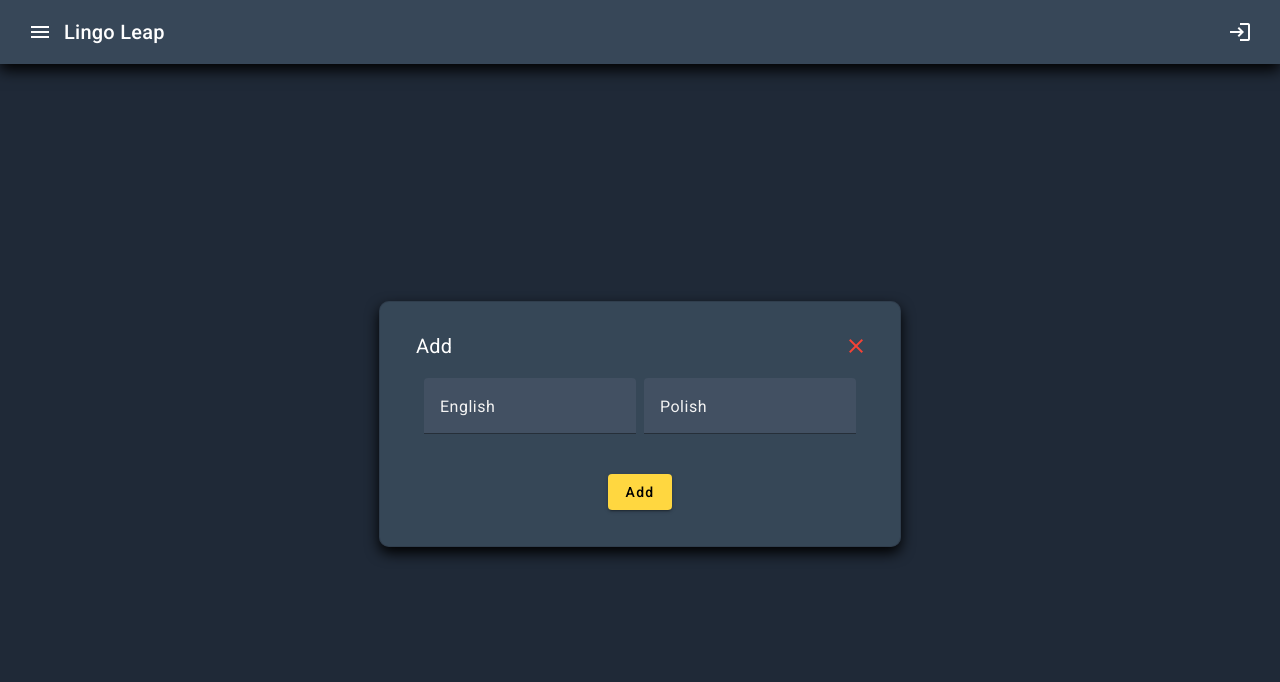
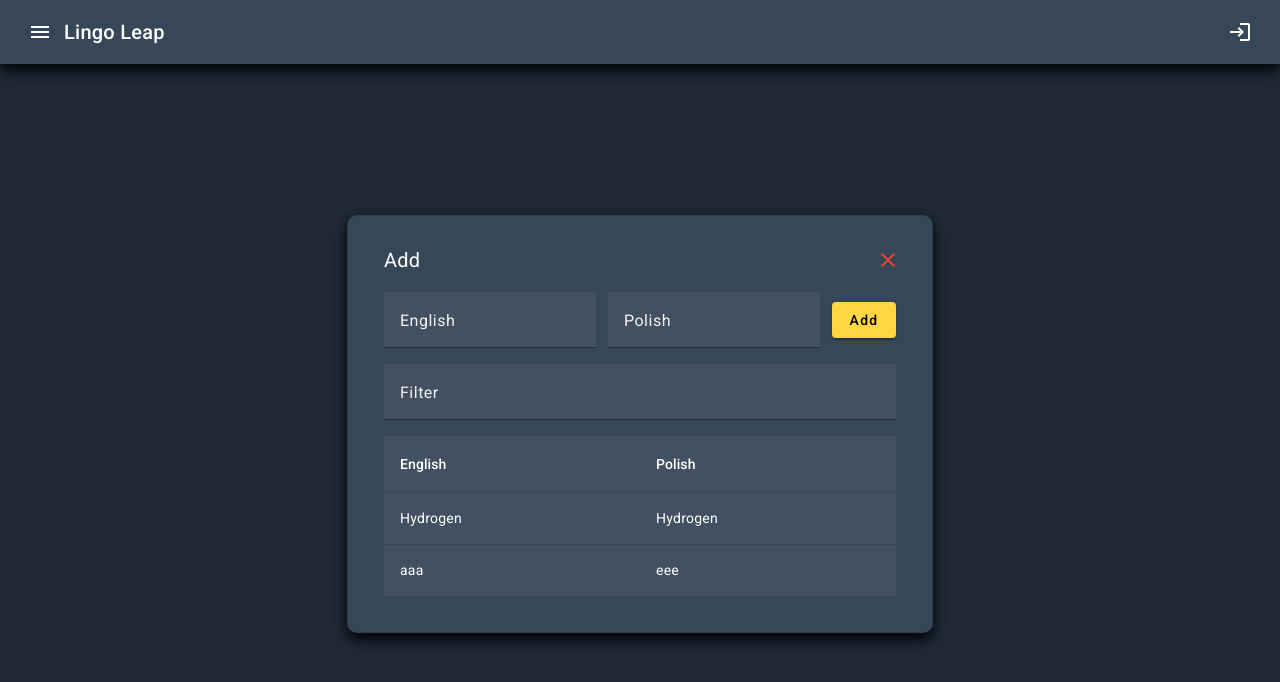
Before and after one commit to jakub-chyla/Lingo-Leap, an Angular app in the folder Lingoleap - FE/: page /admin in a window 1280 px wide. Shown: the top 682 px of the page. Built offline with nearby package versions, Linux system fonts and the light colour scheme; no server answers.

Commit message:
admin page layout

```diff
--- a/Lingoleap - FE/src/app/page/admin/admin.component.html
+++ b/Lingoleap - FE/src/app/page/admin/admin.component.html
@@ -12,15 +12,15 @@
     </div>
     <mat-card-content>
       <form [formGroup]="myForm">
-        <div class="flex justify-center flex-wrap gap-2 w-[35vw] max-w-[550px] min-w-[250px]">
+        <div class="flex justify-center flex-wrap gap-3">
           <div>
-            <mat-form-field appearance="fill" hideRequiredMarker="true" class="input">
+            <mat-form-field appearance="fill" hideRequiredMarker="true" class="input w-full">
               <mat-label>English</mat-label>
               <input type="text" matInput formControlName="english">
             </mat-form-field>
           </div>
           <div>
-            <mat-form-field appearance="fill" hideRequiredMarker="true" class="input">
+            <mat-form-field appearance="fill" hideRequiredMarker="true" class="input w-full">
               <mat-label>Polish</mat-label>
               <input type="text" matInput formControlName="polish">
             </mat-form-field>
@@ -30,6 +30,31 @@
           </div>
         </div>
       </form>
+      <div class="grid grid-cols-1 gap-4 pt-4">
+        <div>
+          <mat-form-field class="input w-full">
+            <mat-label>Filter</mat-label>
+            <input class="w-m" matInput (keyup)="applyFilter($event)" #input>
+          </mat-form-field>
+        </div>
+        <div>
+          <table mat-table [dataSource]="dataSource" class="input">
+            <ng-container matColumnDef="english">
+              <th mat-header-cell *matHeaderCellDef> English</th>
+              <td mat-cell *matCellDef="let element"> {{ element.english }}</td>
+            </ng-container>
+            <ng-container matColumnDef="polish">
+              <th mat-header-cell *matHeaderCellDef> Polish</th>
+              <td mat-cell *matCellDef="let element"> {{ element.polish }}</td>
+            </ng-container>
+            <tr mat-header-row *matHeaderRowDef="displayedColumns"></tr>
+            <tr mat-row *matRowDef="let row; columns: displayedColumns;"></tr>
+            <tr class="mat-row" *matNoDataRow>
+              <td class="mat-cell" colspan="2">No data matching the filter "{{ input.value }}"</td>
+            </tr>
+          </table>
+        </div>
+      </div>
     </mat-card-content>
   </mat-card>
 </div>
--- a/Lingoleap - FE/src/app/page/admin/admin.component.scss
+++ b/Lingoleap - FE/src/app/page/admin/admin.component.scss
@@ -4,6 +4,27 @@ $warn-color: #f24236;
 
 .input ::ng-deep .mdc-text-field--filled:not(.mdc-text-field--disabled){
   background-color: #425062 !important;
+}
+
+:host ::ng-deep .mat-mdc-table {
+  background-color: #425062 !important;
+  color: white !important;
+}
+
+:host ::ng-deep .mat-mdc-header-cell {
+  background-color: #425062 !important;
+  color: white !important;
+}
+
+:host ::ng-deep .mat-mdc-cell{
+  background-color: #425062 !important;
+  color: white !important;
+}
+
+
+
+:host ::ng-deep .mat-mdc-form-field-subscript-wrapper{
+  height: 0 !important;
 }
 
 .input ::ng-deep .mdc-text-field__input{
--- a/Lingoleap - FE/src/app/page/admin/admin.component.ts
+++ b/Lingoleap - FE/src/app/page/admin/admin.component.ts
@@ -9,6 +9,14 @@ import {MatInput} from "@angular/material/input";
 import {MatIcon} from "@angular/material/icon";
 import {Router} from "@angular/router";
 import {WordService} from "../../service/word.service";
+import {
+  MatCell, MatCellDef,
+  MatColumnDef,
+  MatHeaderCell, MatHeaderCellDef,
+  MatHeaderRow, MatHeaderRowDef, MatNoDataRow, MatRow, MatRowDef,
+  MatTable,
+  MatTableDataSource
+} from "@angular/material/table";
 
 const wordsList: Word[] = [
   new Word("notice", "wypowiedzenie"),
@@ -25,6 +33,18 @@ const wordsList: Word[] = [
   new Word("year prior", "rok wcześniej"),
 ];
 
+export interface PeriodicElement {
+  english: string;
+  polish: string;
+
+}
+
+const ELEMENT_DATA: PeriodicElement[] = [
+  {english: 'Hydrogen', polish: 'Hydrogen'},
+  {english: 'aaa', polish: 'eee'},
+
+];
+
 
 @Component({
   selector: 'app-admin',
@@ -39,7 +59,18 @@ const wordsList: Word[] = [
     MatLabel,
     ReactiveFormsModule,
     MatIcon,
-    MatIconButton
+    MatIconButton,
+    MatTable,
+    MatHeaderCell,
+    MatColumnDef,
+    MatCell,
+    MatHeaderRow,
+    MatRow,
+    MatRowDef,
+    MatHeaderRowDef,
+    MatCellDef,
+    MatHeaderCellDef,
+    MatNoDataRow
   ],
   templateUrl: './admin.component.html',
   styleUrl: './admin.component.scss'
@@ -52,6 +83,9 @@ export class AdminComponent implements OnInit {
   autoNext = true;
   autoRead = false;
   audio = new Audio();
+
+  displayedColumns: string[] = ['english', 'polish'];
+  dataSource = new MatTableDataSource(ELEMENT_DATA);
 
   constructor(private attachmentService: AttachmentService,
               private formBuilder: FormBuilder,
@@ -74,6 +108,11 @@ export class AdminComponent implements OnInit {
     });
   }
 
+  applyFilter(event: Event) {
+    const filterValue = (event.target as HTMLInputElement).value;
+    this.dataSource.filter = filterValue.trim().toLowerCase();
+  }
+
   private settingInit() {
     const storedCountDown = localStorage.getItem('countDown');
     if (storedCountDown !== null) {
@@ -90,8 +129,6 @@ export class AdminComponent implements OnInit {
   }
 
   add(){
-
-    console.log('here');
     if (this.myForm.valid) {
       const word: Word = {
         english: this.myForm.get('english')?.value,
```
Also changed, not shown: 2 other files (tests, documents, lock files or other folders).
